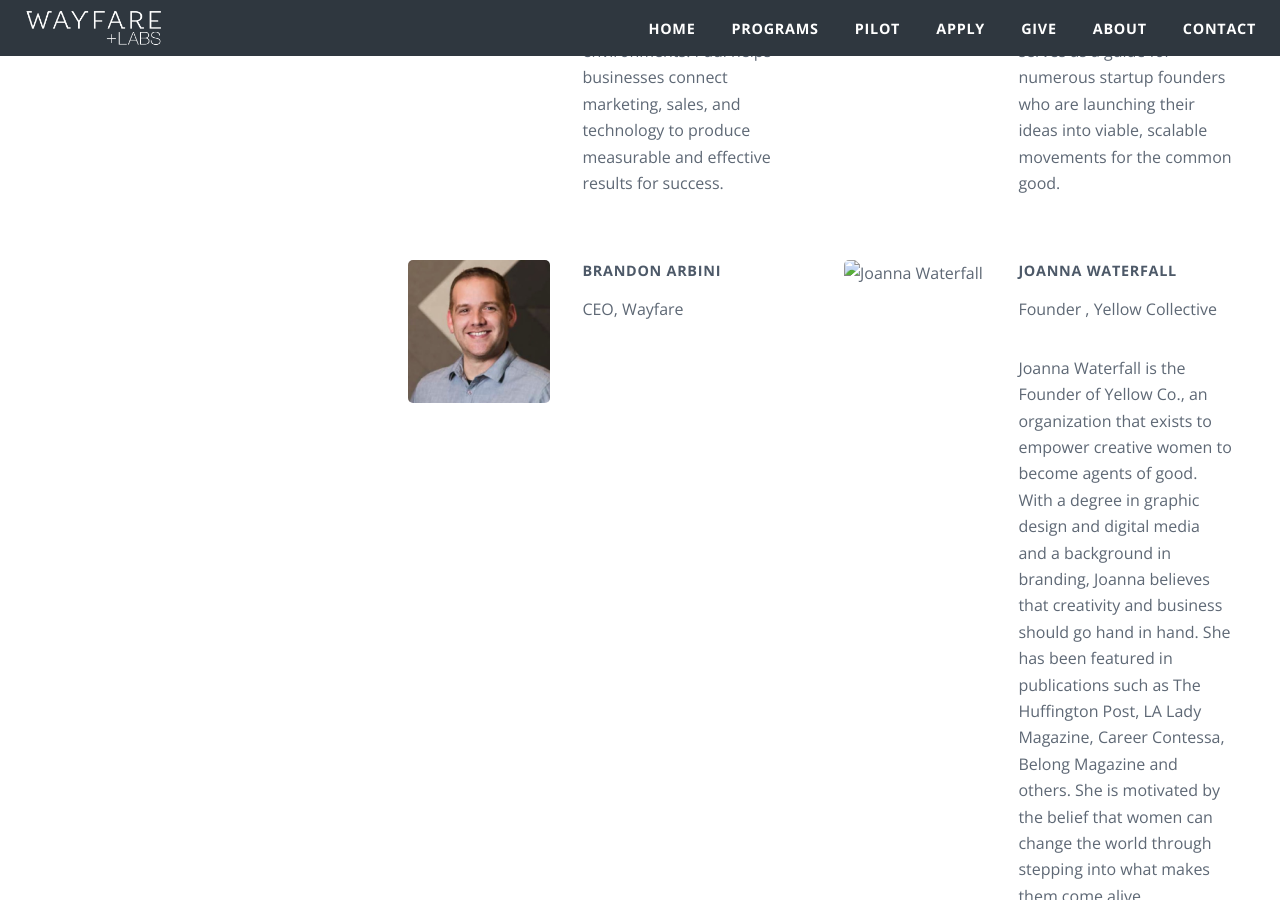
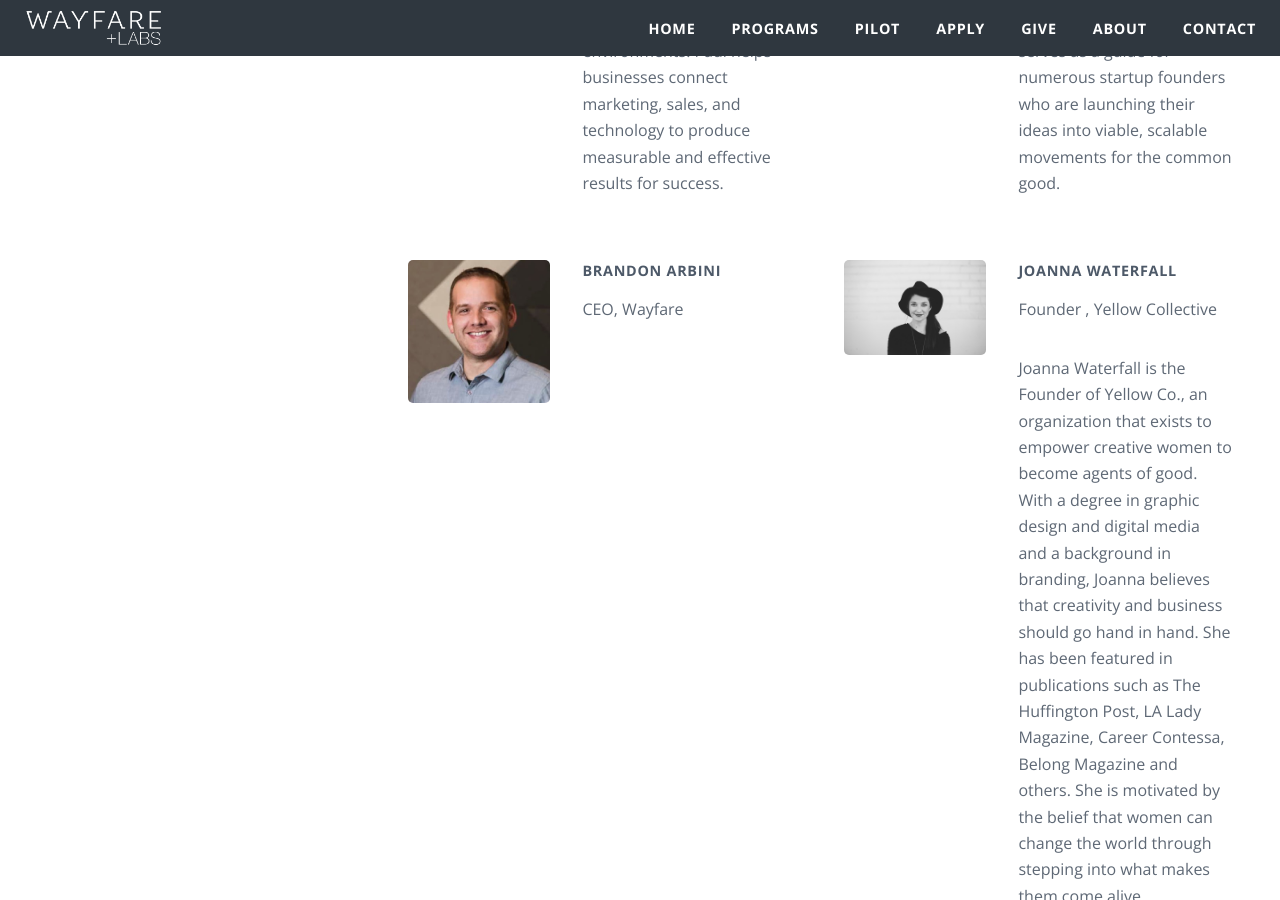
Before and after one commit to wayfareio/wayfarelabs.org, a Jekyll site: the page built from pilot.markdown, in a window 1280 px wide and 900 px high, scrolled down 3929 px. Built offline with Jekyll 4.4.1, drawn with Linux system fonts in a browser that asks for light colours; comment, search, counter and statistics services are not loaded.

Commit message:
Updated Pilot

```diff
--- a/pilot.markdown
+++ b/pilot.markdown
@@ -110,7 +110,7 @@
     as The Huffington Post, LA Lady Magazine, Career Contessa, Belong Magazine and
     others. She is motivated by the belief that women can change the world through
     stepping into what makes them come alive.
-  image: "/Users/adrianneaustin/Desktop/unnamed (1).jpg"
+  image: "/uploads/unnamed (1).jpg"
 schedule:
 - title: Friday Night
   activities:
```
